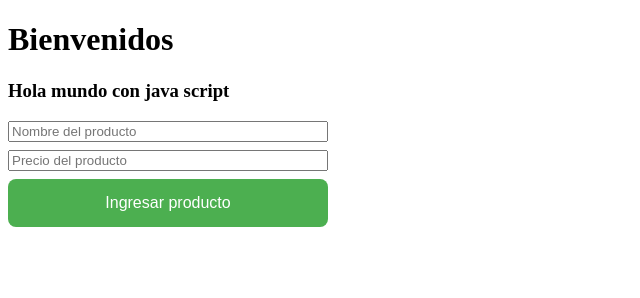
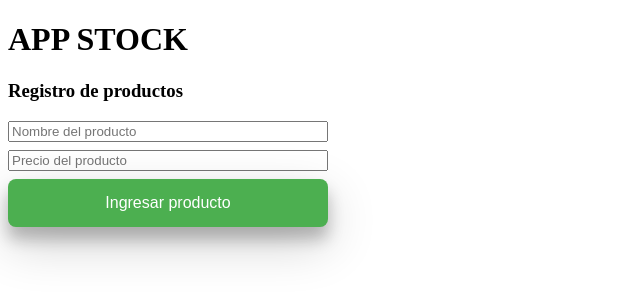
Before and after one commit to miguelgallegoscalderon/app-stock, a website: page public/index.html in a window 1280 px wide. Shown: the whole page, without its empty margins (0-640 px from the left). Drawn offline with Linux system fonts and the light colour scheme.

```diff
--- a/public/index.html
+++ b/public/index.html
@@ -10,8 +10,8 @@
 
 </head>
 <body>
-    <h1>Bienvenidos</h1>
-<h3>Hola mundo con java script</h3>
+    <h1>APP STOCK</h1>
+<h3>Registro de productos</h3>
 
     <div class ="form-container">
         <input type="text" id="productName" placeholder="Nombre del producto">
--- a/public/style.css
+++ b/public/style.css
@@ -16,4 +16,5 @@
   display: inline-block;
   font-size: 16px;
   border-radius: 8px;
+  box-shadow: 0 12px 16px 0 rgba(0,0,0,0.24), 0 17px 50px 0 rgba(0,0,0,0.19)
 }
```
